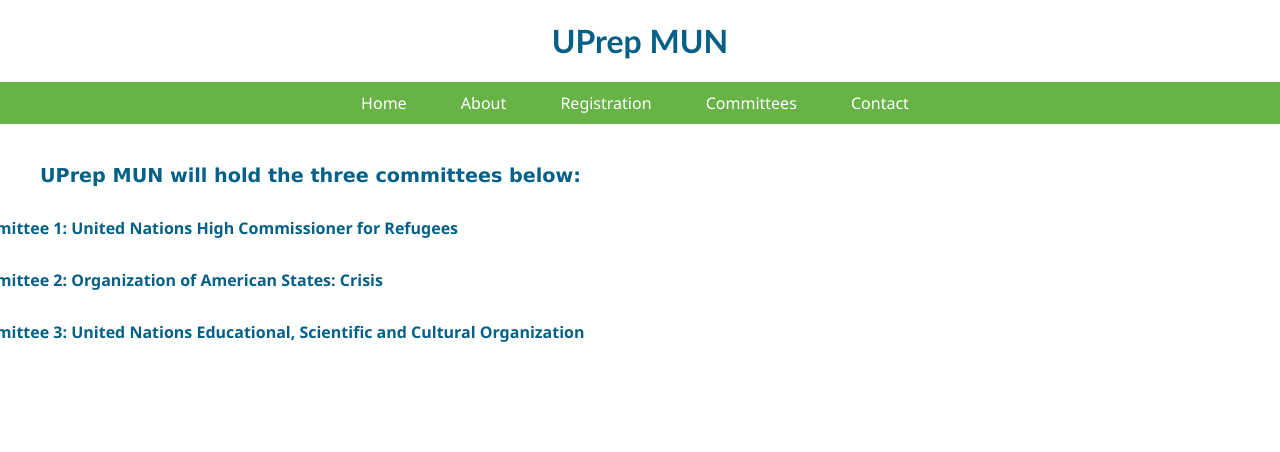
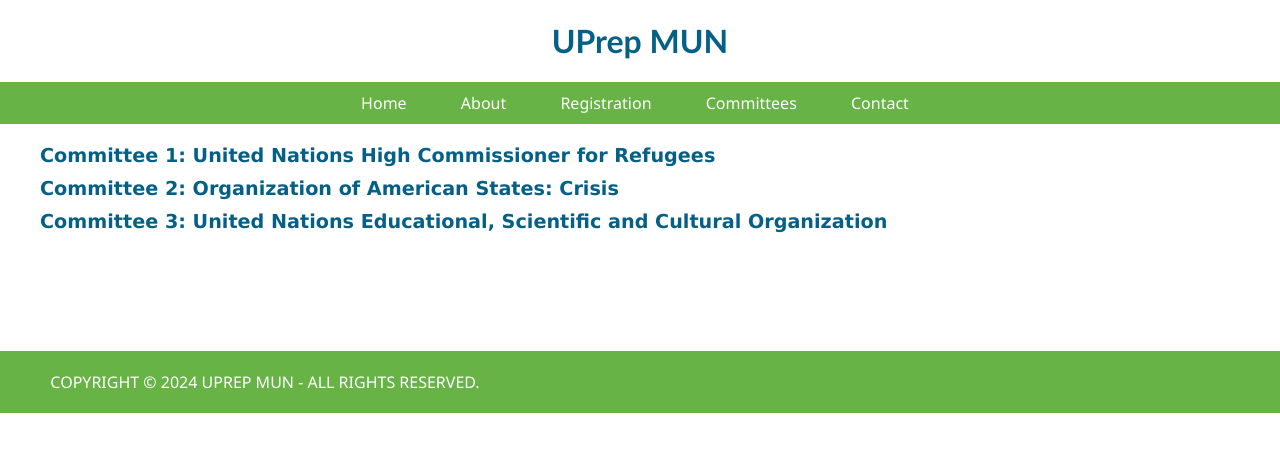
Before and after one commit to AnoushaMukherjee/UPrepMUN-website, a Flask app: page /templates/committees in a window 1280 px wide. Shown: the top 452 px of the page. Run offline with Flask 3, Linux system fonts and the light colour scheme.

Commit message:
Update committees.html

```diff
--- a/templates/committees.html
+++ b/templates/committees.html
@@ -19,9 +19,25 @@
         font-style: normal;
         font-family: Verdana, Tahoma, sans-serif;
         text-align: left;
-        margin-top: -160px;
+        margin-top: 10px;
         margin-bottom: 0px;
         margin-left: -60px;
+        cursor: pointer;
+    }
+    .dropdown-content {
+        display: none;
+        background-color: #4CAF50;
+        position: relative;
+        width: fit-content;
+        margin-left: 100px;
+        padding: 10px;
+    }
+    .dropdown-content p {
+        color: white;
+        margin: 5px 0;
+    }
+    h2:hover + .dropdown-content {
+        display: block;
     }
     p {
         font-family: 'Segoe UI', Tahoma, Verdana, sans-serif;
@@ -81,7 +97,7 @@
     }
     .about-MUN {
         margin-left: 100px;
-        margin-top: 200px;
+        margin-top: 20px;
         margin-bottom: 118px;
     }
     .about-MUN2 {
@@ -89,16 +105,10 @@
         padding: 20px;
         text-align: center;
     }
-    .committee-dropdown {
-        margin-top: 20px;
-        margin-left: -80px;
-    }
-    .committee-description {
-        display: none;
-    }
     </style>
     <title>UPrep MUN</title>
 </head>
+    <link rel="icon" type="image/png" href="{{ url_for('static', filename='upreplogo.png') }}">
 <body>
     <h1>UPrep MUN</h1>
     <nav>
@@ -112,26 +122,29 @@
     </nav>
     <div class="container">
         <div class="about-MUN">
-            <h2><b>UPrep MUN will hold the three committees below:</b></h2>
-            <div class="committee-dropdown">
-                <p><b>Committee 1: United Nations High Commissioner for Refugees</b></p>
-                <div class="committee-description">
-                    <p>Topic A: Effects of Refugees on the Economic Growth and Burden of Countries</p>
-                    <p>The United Nations High Commissioner for Refugees (UNHCR) was founded in 1950 to protect forcibly displaced and stateless people. UNHCR has worked with more than 100 countries to ensure the rights of refugees, migrants, and asylum seekers. The core principle of the committee is to protect human rights and prevent refoulement, the forcible return of refugees to their country of origin where they are susceptible to persecution. Through partnerships with host countries, UNHCR hopes to build better futures and long-term solutions for displaced people. In this committee, delegates will assess the effectiveness of current policies and initiatives addressing displaced persons and evaluate challenges faced by host countries in providing support through education, healthcare, employment, and legal rights.</p>
-                </div>
+            <h2><b>Committee 1: United Nations High Commissioner for Refugees</b></h2>
+            <div class="dropdown-content">
+                <p><b>Topic A:</b> Effects of Refugees on the Economic Growth and Burden of Countries</p>
+                <p>The United Nations High Commissioner for Refugees (UNHCR) was founded in 1950 to protect forcibly displaced and stateless people. UNHCR has worked with more than 100 countries to ensure the rights of refugees, migrants, and asylum seekers. The core principle of the committee is to protect human rights and prevent refoulement, the forcible return of refugees to their country of origin where they are susceptible to persecution. Through partnerships with host countries, UNHCR hopes to build better futures and long-term solutions for displaced people. In this committee, delegates will assess the effectiveness of current policies and initiatives addressing displaced persons and evaluate challenges faced by host countries in providing support through education, healthcare, employment, and legal rights.</p>
             </div>
-            <div class="committee-dropdown">
-                <p><b>Committee 2: Organization of American States: Crisis</b></p>
-                <div class="committee-description">
-                    <p>Crisis: An unknown adversary has scuttled a Maersk cargo ship, blocking the Panama Canal and international trade.</p>
-                    <p>The Organization of American States (OAS), established in 1948, serves as a regional multilateral platform for nearly all independent countries in the Western Hemisphere. Its core objectives include promoting economic, military, and cultural cooperation among member states. As a forum for dialogue, the OAS addresses mutual concerns, fosters peace, democratic governance, and human rights, and actively engages in election monitoring within the region. In this emergency session, the U.N. Security Council has partnered with the Organization of American States (O.A.S.) to respond to a developing crisis in Central America. An unknown adversary has scuttled a Maersk cargo ship, blocking the Panama Canal and international trade.</p>
-                </div>
+
+            <h2><b>Committee 2: Organization of American States: Crisis</b></h2>
+            <div class="dropdown-content">
+                <p><b>Crisis:</b> An unknown adversary has scuttled a Maersk cargo ship, blocking the Panama Canal and international trade.</p>
+                <p>The Organization of American States (OAS), established in 1948, serves as a regional multilateral platform for nearly all independent countries in the Western Hemisphere. Its core objectives include promoting economic, military, and cultural cooperation among member states. As a forum for dialogue, the OAS addresses mutual concerns, fosters peace, democratic governance, and human rights, and actively engages in election monitoring within the region. In this emergency session, the U.N. Security Council has partnered with the Organization of American States (O.A.S.) to respond to a developing crisis in Central America. An unknown adversary has scuttled a Maersk cargo ship, blocking the Panama Canal and international trade.</p>
             </div>
-            <div class="committee-dropdown">
-                <p><b>Committee 3: United Nations Educational, Scientific and Cultural Organization</b></p>
-                <div class="committee-description">
-                    <p>Topic A: Repatriation of Art and Artifacts</p>
-                    <p>The United Nations Educational, Scientific, and Cultural Organization (UNESCO) was established in 1945 after the two World Wars to achieve the “intellectual and moral solidarity of mankind.” The organization seeks to fulfill this goal by developing educational tools, promoting cultural heritage, fostering equal dignity amongst cultures, addressing social and ethical challenges, and mobilizing scientific programs and policies. In this committee, UNESCO members will consider the repatriation of art and other cultural artifacts. How can we correct for some of the historical wrongs that lead to taking of these objects? At the same time, how do we best safeguard our common cultural heritage as humans? Delegates in the UNESCO committee will get a chance to debate, discuss, and answer these questions more.</p>
-                </div>
+
+            <h2><b>Committee 3: United Nations Educational, Scientific and Cultural Organization</b></h2>
+            <div class="dropdown-content">
+                <p><b>Topic A:</b> Repatriation of Art and Artifacts</p>
+                <p>The United Nations Educational, Scientific, and Cultural Organization (UNESCO) was established in 1945 after the two World Wars to achieve the “intellectual and moral solidarity of mankind.” The organization seeks to fulfill this goal by developing educational tools, promoting cultural heritage, fostering equal dignity amongst cultures, addressing social and ethical challenges, and mobilizing scientific programs and policies. In this committee, UNESCO members will consider the repatriation of art and other cultural artifacts. How can we correct for some of the historical wrongs that lead to taking of these objects? At the same time, how do we best safeguard our common cultural heritage as humans? Delegates in the UNESCO committee will get a chance to debate, discuss, and answer these questions more.</p>
             </div>
-        </div
+        </div>
+    </div>
+    <div class="container">
+        <div class="about-MUN2">
+            <p2>COPYRIGHT © 2024 UPREP MUN - ALL RIGHTS RESERVED.</p2>
+        </div>
+    </div>
+    </body>
+</html>
```
